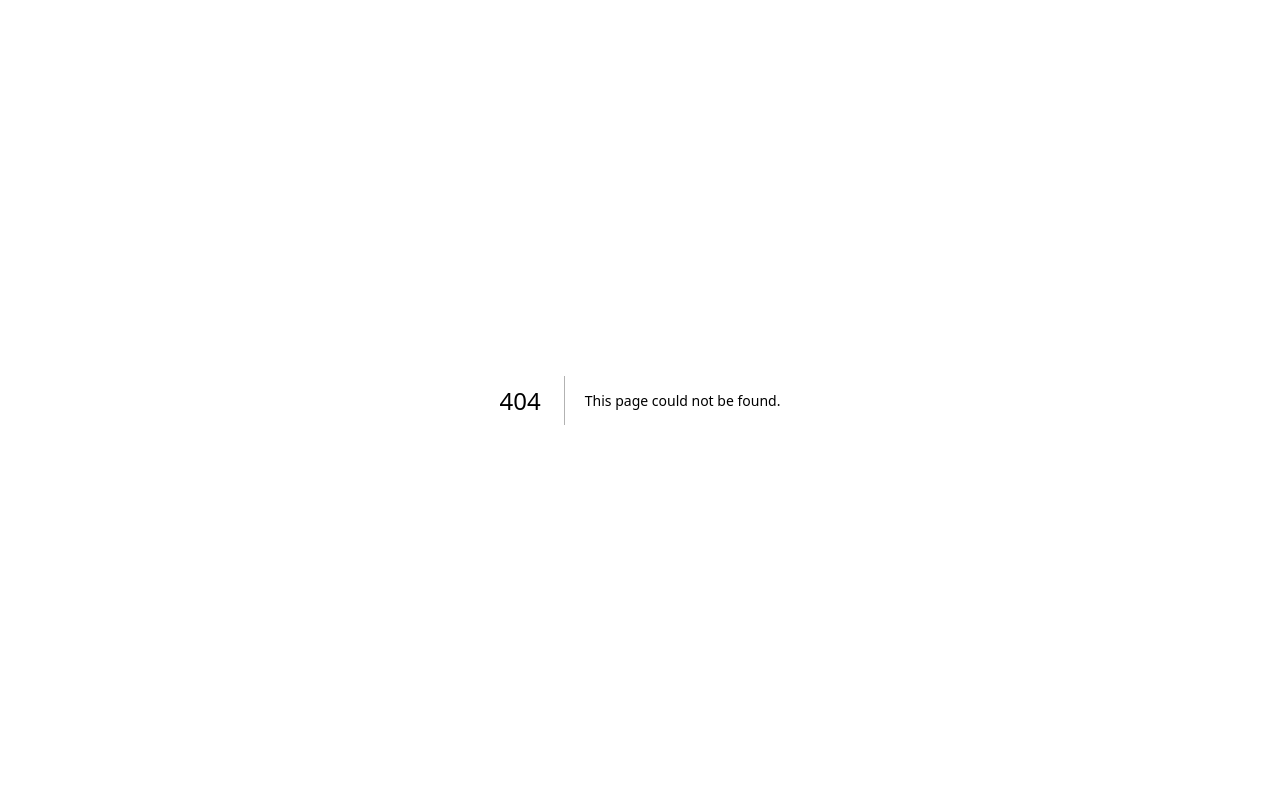
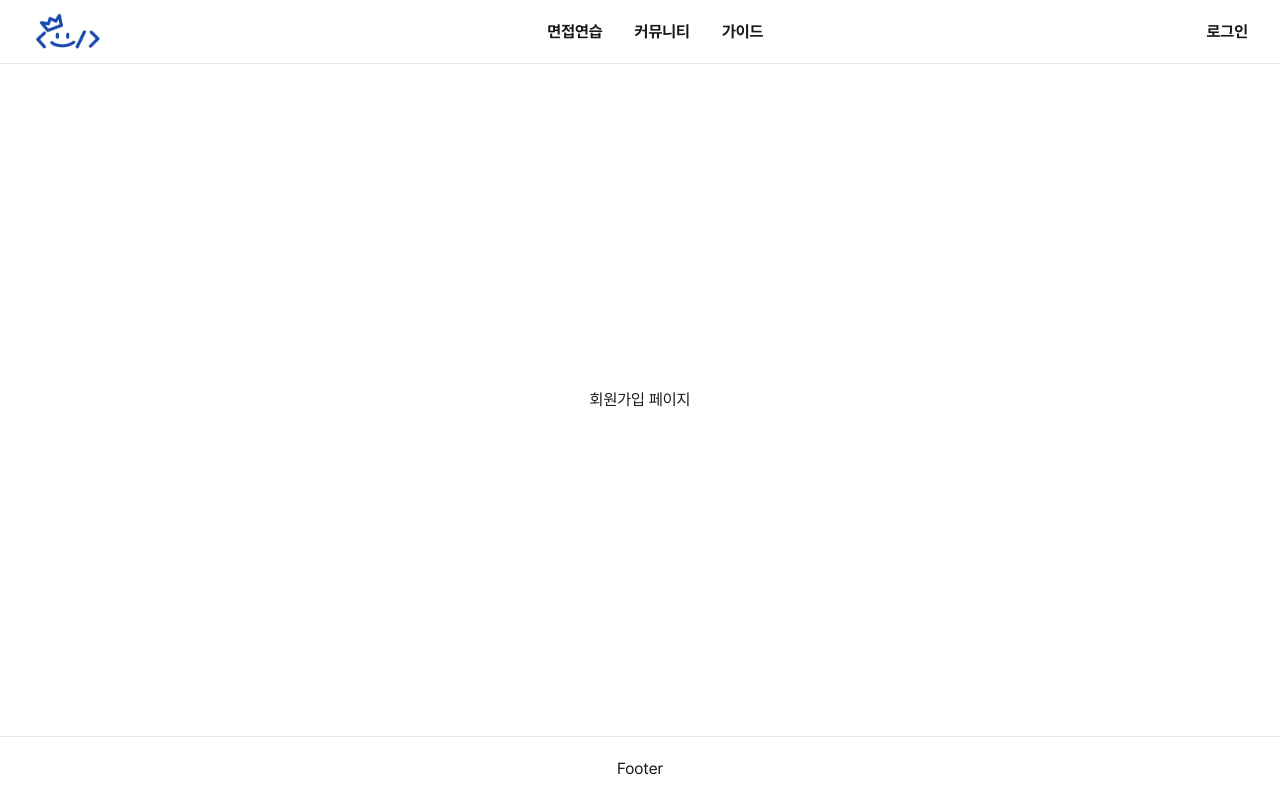
Before and after one commit to TeamRichardStallman/dv-front, a Next.js app: page /signup in a window 1280 px wide. Before the commit this address had no page. Built offline with nearby package versions, Linux system fonts and the light colour scheme.

Commit message:
DV-104 rename: 회원가입 페이지 파일명 변경

```diff
--- a/src/app/(user)/consent/page.tsx
+++ /dev/null
@@ -1,3 +0,0 @@
-export default function Page() {
-  return <div>개인정보 동의 페이지</div>;
-}
--- /dev/null
+++ b/src/app/(user)/signup/page.tsx
@@ -0,0 +1,3 @@
+export default function Page() {
+  return <div>회원가입 페이지</div>;
+}
```
